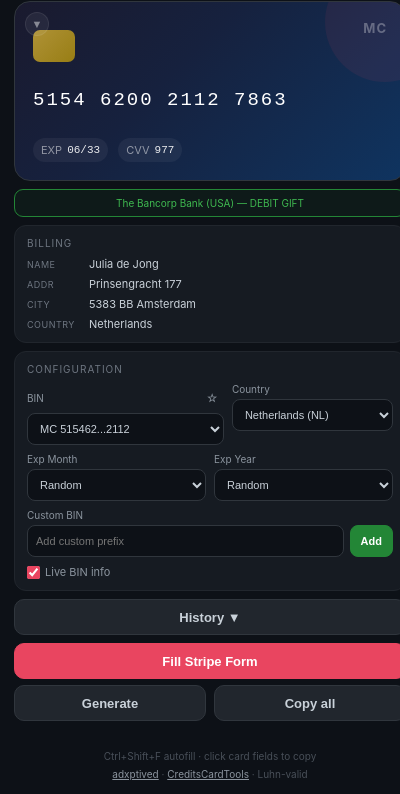
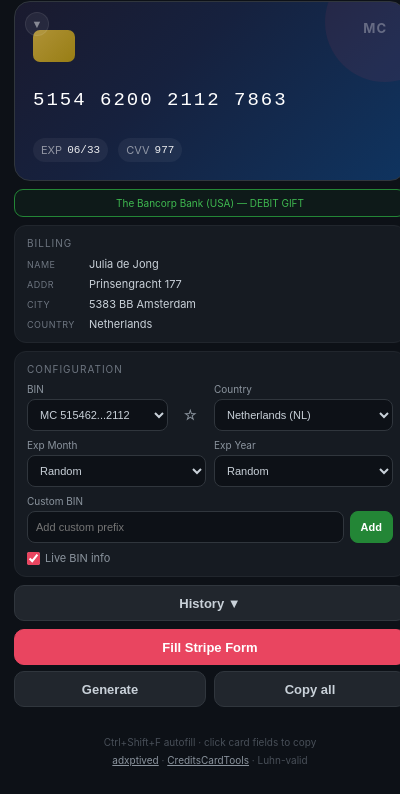
Before and after one commit to adxptived/Autobilling, a browser extension: page popup.html in a window 400 px wide. Shown: the part 55-849 px from the top of the page. Drawn offline with Linux system fonts and the light colour scheme.

Commit message:
Fix configuration layout alignment
- Move favorite star into a fixed-width control beside BIN select
- Align BIN and Country fields on the same baseline

```diff
--- a/popup.html
+++ b/popup.html
@@ -198,8 +198,9 @@ select:focus, input:focus { outline: none; border-color: #e94560; box-shadow: 0
 .footer { margin-top: 6px; font-size: 10px; color: #484f58; text-align: center; }
 .footer a { color: #8b949e; }
 .divider { height: 1px; background: #21262d; margin: 8px 0; }
-.settings-grid { display: grid; grid-template-columns: 1.1fr 0.9fr; gap: 8px; margin-bottom: 8px; }
-.inline-label { display: flex; align-items: center; justify-content: space-between; gap: 8px; }
+.settings-grid { display: grid; grid-template-columns: 1fr 1fr; gap: 8px; margin-bottom: 8px; align-items: end; }
+.bin-select-row { display: grid; grid-template-columns: 1fr 32px; gap: 6px; align-items: center; }
+.bin-select-row .btn-sm { min-height: 32px; padding: 0; font-size: 14px; }
 .action-stack { margin-top: 8px; }
 </style>
 </head>
@@ -251,11 +252,11 @@ select:focus, input:focus { outline: none; border-color: #e94560; box-shadow: 0
 
   <div class="settings-grid">
     <div>
-      <div class="inline-label">
-        <span class="label" style="margin-bottom:0;">BIN</span>
+      <span class="label">BIN</span>
+      <div class="bin-select-row">
+        <select id="selBin"></select>
         <button class="btn-sm ghost" id="btnToggleFav" title="Toggle favorite">&#9734;</button>
       </div>
-      <select id="selBin"></select>
     </div>
     <div>
       <span class="label">Country</span>
```
